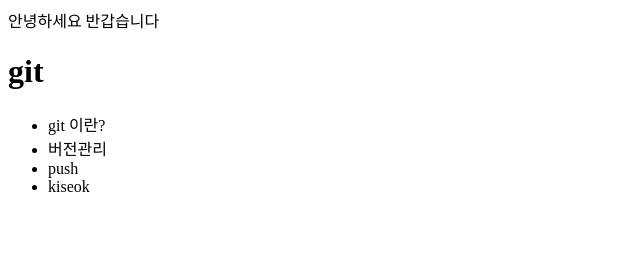
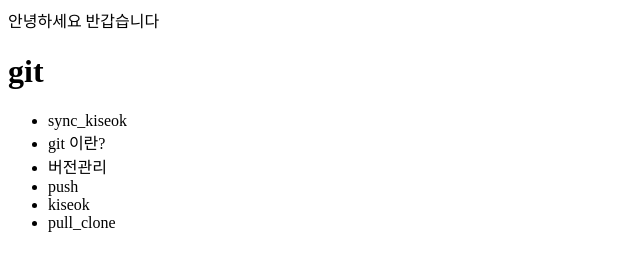
Before and after one commit to hyble/opentutorials_git_hyble, a plain HTML site: page index.html in a window 1280 px wide. Shown: the whole page, without its empty margins (0-640 px from the left). Drawn offline with Linux system fonts and the light colour scheme.

Commit message:
sync_kiseok 추가

```diff
--- a/index.html
+++ b/index.html
@@ -11,10 +11,12 @@
     <h1>git</h1>
   </header>
   <ul>
+    <li>sync_kiseok</li>
     <li>git 이란?</li>
     <li>버전관리</li>
     <li>push</li>
     <li>kiseok</li>
+    <li>pull_clone</li>
   </ul>
   </body>
 </html>
```
